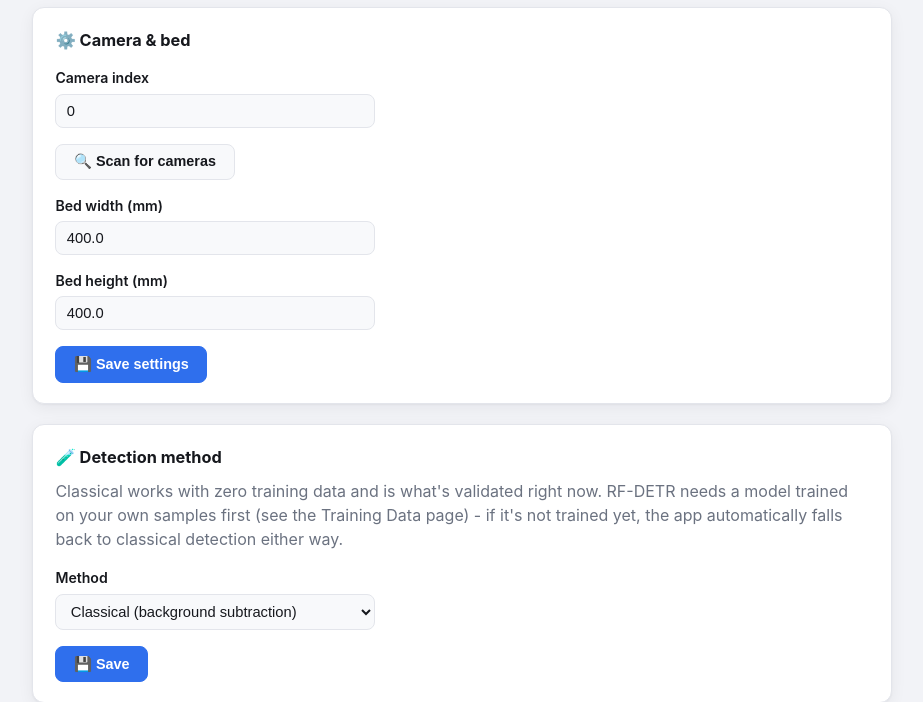
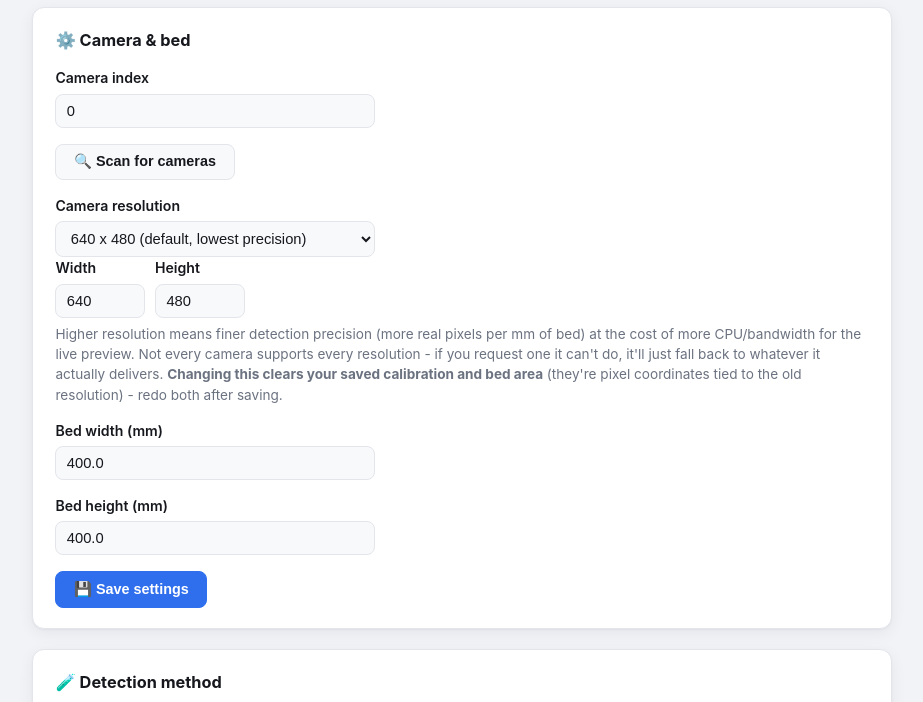
Before and after one commit to saleh-sabti/laser-eye, a Flask app: page /settings in a window 1280 px wide. Shown: the part 188-890 px from the top of the page, without its empty margins (178-1101 px from the left). Run offline with Flask 3, Linux system fonts and the light colour scheme.

Commit message:
Support configurable camera resolution; make detection thresholds resolution-independent

```diff
--- a/app.py
+++ b/app.py
@@ -32,10 +32,16 @@ _grbl: Grbl | None = None
 def get_camera() -> Camera:
     global _camera
     settings = config.load_settings()
-    if _camera is None or _camera.index != settings["camera_index"]:
+    width, height = settings["camera_width"], settings["camera_height"]
+    if (
+        _camera is None
+        or _camera.index != settings["camera_index"]
+        or _camera.width != width
+        or _camera.height != height
+    ):
         if _camera is not None:
             _camera.release()
-        _camera = Camera(settings["camera_index"])
+        _camera = Camera(settings["camera_index"], width, height)
     return _camera
 
 
@@ -58,15 +64,32 @@ def settings_page():
         # with a fallback to the current value means one card's submit
         # can't accidentally wipe fields that belong to another card.
         current = config.load_settings()
+        new_width = int(request.form.get("camera_width", current["camera_width"]))
+        new_height = int(request.form.get("camera_height", current["camera_height"]))
         config.save_settings({
             "camera_index": int(request.form.get("camera_index", current["camera_index"])),
+            "camera_width": new_width,
+            "camera_height": new_height,
             "bed_width_mm": float(request.form.get("bed_width_mm", current["bed_width_mm"])),
             "bed_height_mm": float(request.form.get("bed_height_mm", current["bed_height_mm"])),
             "detection_method": request.form.get("detection_method", current["detection_method"]),
             "grbl_port": request.form.get("grbl_port", current["grbl_port"]),
             "grbl_baud": int(request.form.get("grbl_baud", current["grbl_baud"])),
         })
-        flash("Settings saved.")
+        if new_width != current["camera_width"] or new_height != current["camera_height"]:
+            # Saved calibration/bed-area are pixel coordinates at whatever
+            # resolution they were set at - silently keeping them after a
+            # resolution change would misalign everything without any
+            # obvious symptom, so clear them out and make the user redo
+            # both deliberately rather than debug a mystery later.
+            config.CALIBRATION_PATH.unlink(missing_ok=True)
+            config.save_settings({"bed_roi_px": None})
+            flash(
+                f"Resolution changed to {new_width}x{new_height} - calibration and bed "
+                f"area were cleared since they're tied to the old resolution. Redo both."
+            )
+        else:
+            flash("Settings saved.")
         return redirect(url_for("settings_page"))
     return render_template("settings.html", settings=config.load_settings())
 
@@ -140,8 +163,11 @@ def calibration_reset():
 
 @app.route("/calibration/save", methods=["POST"])
 def calibration_save():
+    settings = config.load_settings()
     try:
-        calibration.save_calibration(_pending_points)
+        calibration.save_calibration(
+            _pending_points, settings["camera_width"], settings["camera_height"]
+        )
         flash("Calibration saved.")
     except CalibrationError as e:
         flash(f"Calibration failed: {e}")
--- a/laser_align/calibration.py
+++ b/laser_align/calibration.py
@@ -101,8 +101,10 @@ def compute_homography(
     return homography
 
 
-def save_calibration(points: list[CalibrationPoint]) -> np.ndarray:
-    homography = compute_homography(points)
+def save_calibration(
+    points: list[CalibrationPoint], frame_width: int = 640, frame_height: int = 480
+) -> np.ndarray:
+    homography = compute_homography(points, frame_width, frame_height)
     CALIBRATION_PATH.write_text(json.dumps({
         "points": [asdict(p) for p in points],
         "homography": homography.tolist(),
--- a/laser_align/camera.py
+++ b/laser_align/camera.py
@@ -43,11 +43,25 @@ def probe_devices(max_index: int = 5) -> list[int]:
 
 
 class Camera:
-    def __init__(self, index: int):
+    def __init__(self, index: int, width: int = 640, height: int = 480):
         self.index = index
+        self.width = width
+        self.height = height
         self._lock = threading.RLock()
         self._cap = cv2.VideoCapture(index, cv2.CAP_DSHOW)
+        self._apply_resolution()
         self._dead_frame_streak = 0
+
+    def _apply_resolution(self) -> None:
+        # OpenCV/DSHOW default to 640x480 unless a higher resolution is
+        # explicitly requested - most webcams support far more (this
+        # project's actually supports up to 1920x1080). Setting these on an
+        # unopened/failed capture is harmless; a genuinely unsupported
+        # value just gets ignored by the driver and read() falls back to
+        # whatever the device actually delivers.
+        if self._cap.isOpened():
+            self._cap.set(cv2.CAP_PROP_FRAME_WIDTH, self.width)
+            self._cap.set(cv2.CAP_PROP_FRAME_HEIGHT, self.height)
 
     def _ensure_open(self) -> None:
         # A device plugged in (or replugged) after this object was created
@@ -59,6 +73,7 @@ class Camera:
     def _reconnect(self) -> None:
         self._cap.release()
         self._cap = cv2.VideoCapture(self.index, cv2.CAP_DSHOW)
+        self._apply_resolution()
         self._dead_frame_streak = 0
 
     @property
@@ -94,13 +109,14 @@ class Camera:
             return frame
 
     def _placeholder_frame(self) -> np.ndarray:
-        frame = np.zeros((480, 640, 3), dtype=np.uint8)
+        frame = np.zeros((self.height, self.width, 3), dtype=np.uint8)
+        cx, cy = self.width // 2 - 180, self.height // 2
         cv2.putText(
-            frame, _NO_CAMERA_FRAME_TEXT, (60, 240),
+            frame, _NO_CAMERA_FRAME_TEXT, (cx, cy),
             cv2.FONT_HERSHEY_SIMPLEX, 1.0, (60, 60, 220), 2, cv2.LINE_AA,
         )
         cv2.putText(
-            frame, f"(index {self.index})", (60, 280),
+            frame, f"(index {self.index})", (cx, cy + 40),
             cv2.FONT_HERSHEY_SIMPLEX, 0.7, (120, 120, 120), 1, cv2.LINE_AA,
         )
         return frame
--- a/laser_align/config.py
+++ b/laser_align/config.py
@@ -15,6 +15,12 @@ REFERENCE_FRAME_PATH = DATA_DIR / "empty_bed_reference.png"
 
 DEFAULT_SETTINGS = {
     "camera_index": 0,
+    "camera_width": 640,   # OpenCV/DSHOW default to 640x480 unless told otherwise - most
+    "camera_height": 480,  # webcams support far more; raising this is the single biggest
+                            # precision lever available (more real pixels per mm of bed).
+                            # Changing it invalidates any saved calibration/bed area, since
+                            # those are pixel coordinates at whatever resolution they were
+                            # set at - redo both after changing this.
     "bed_width_mm": 400.0,
     "bed_height_mm": 400.0,
     "detection_method": "classical",  # "classical" or "rfdetr"
--- a/templates/settings.html
+++ b/templates/settings.html
@@ -12,6 +12,25 @@
       <button type="button" class="btn" onclick="probe()">🔍 Scan for cameras</button>
       <span id="probe-result" class="hint" style="align-self:center;"></span>
     </div>
+
+    <label>Camera resolution
+      <select name="camera_resolution" id="camera_resolution" onchange="applyResPreset()">
+        <option value="640x480" {{ "selected" if settings.camera_width == 640 and settings.camera_height == 480 }}>640 x 480 (default, lowest precision)</option>
+        <option value="1280x720" {{ "selected" if settings.camera_width == 1280 and settings.camera_height == 720 }}>1280 x 720</option>
+        <option value="1920x1080" {{ "selected" if settings.camera_width == 1920 and settings.camera_height == 1080 }}>1920 x 1080 (best precision, if your camera supports it)</option>
+        <option value="custom" {{ "selected" if settings.camera_width not in (640, 1280, 1920) }}>Custom</option>
+      </select>
+    </label>
+    <div class="btn-row" style="align-items:center;">
+      <label style="margin:0;">Width <input type="number" name="camera_width" id="camera_width" value="{{ settings.camera_width }}" style="width:90px;"></label>
+      <label style="margin:0;">Height <input type="number" name="camera_height" id="camera_height" value="{{ settings.camera_height }}" style="width:90px;"></label>
+    </div>
+    <p class="hint">Higher resolution means finer detection precision (more real pixels per
+    mm of bed) at the cost of more CPU/bandwidth for the live preview. Not every camera
+    supports every resolution - if you request one it can't do, it'll just fall back to
+    whatever it actually delivers. <strong>Changing this clears your saved calibration and
+    bed area</strong> (they're pixel coordinates tied to the old resolution) - redo both
+    after saving.</p>
 
     <label>Bed width (mm)
       <input type="number" step="0.1" name="bed_width_mm" value="{{ settings.bed_width_mm }}">
@@ -56,6 +75,14 @@
 </div>
 
 <script>
+function applyResPreset() {
+  const val = document.getElementById('camera_resolution').value;
+  if (val === 'custom') return;
+  const [w, h] = val.split('x');
+  document.getElementById('camera_width').value = w;
+  document.getElementById('camera_height').value = h;
+}
+
 function probe() {
   document.getElementById('probe-result').textContent = 'Scanning…';
   fetch('{{ url_for("settings_probe") }}').then(r => r.json()).then(data => {
```
Also changed, not shown: context.md (+22 -0 lines), laser_align/detection.py (+9 -2 lines).
